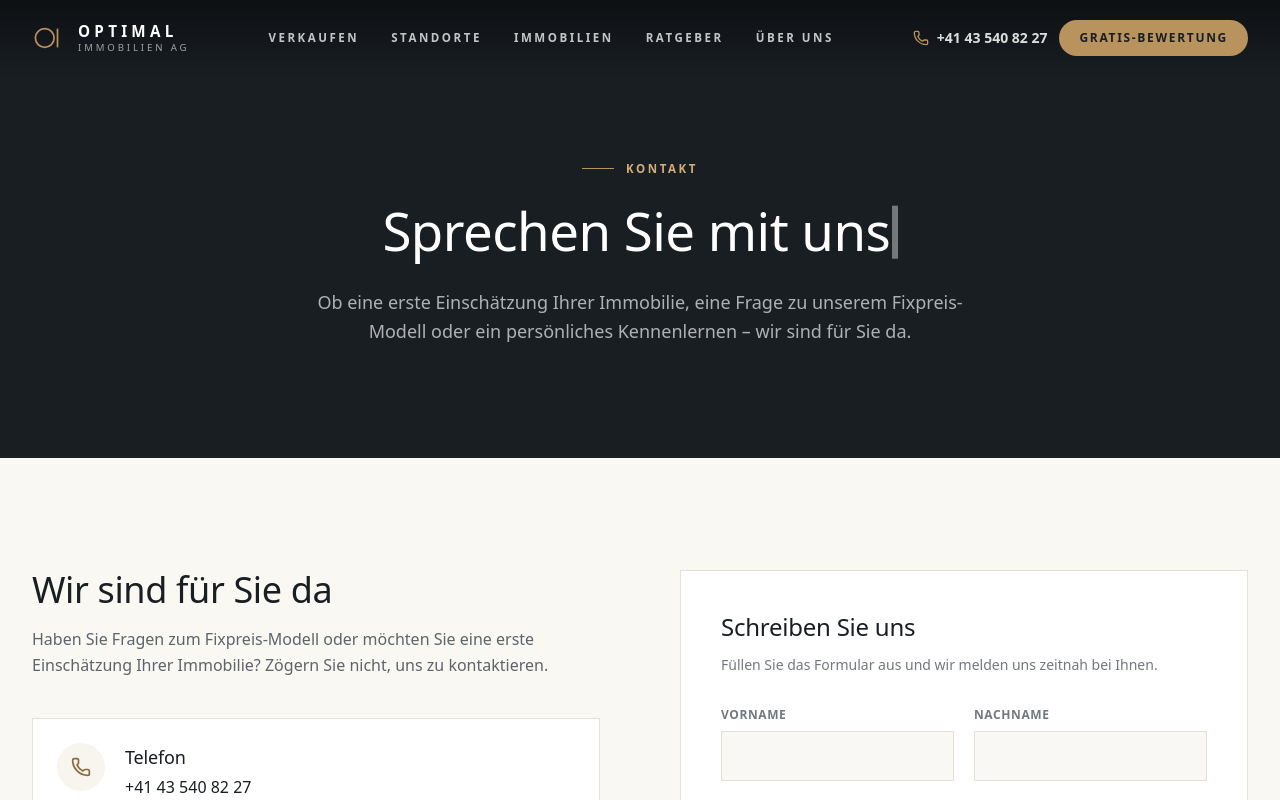
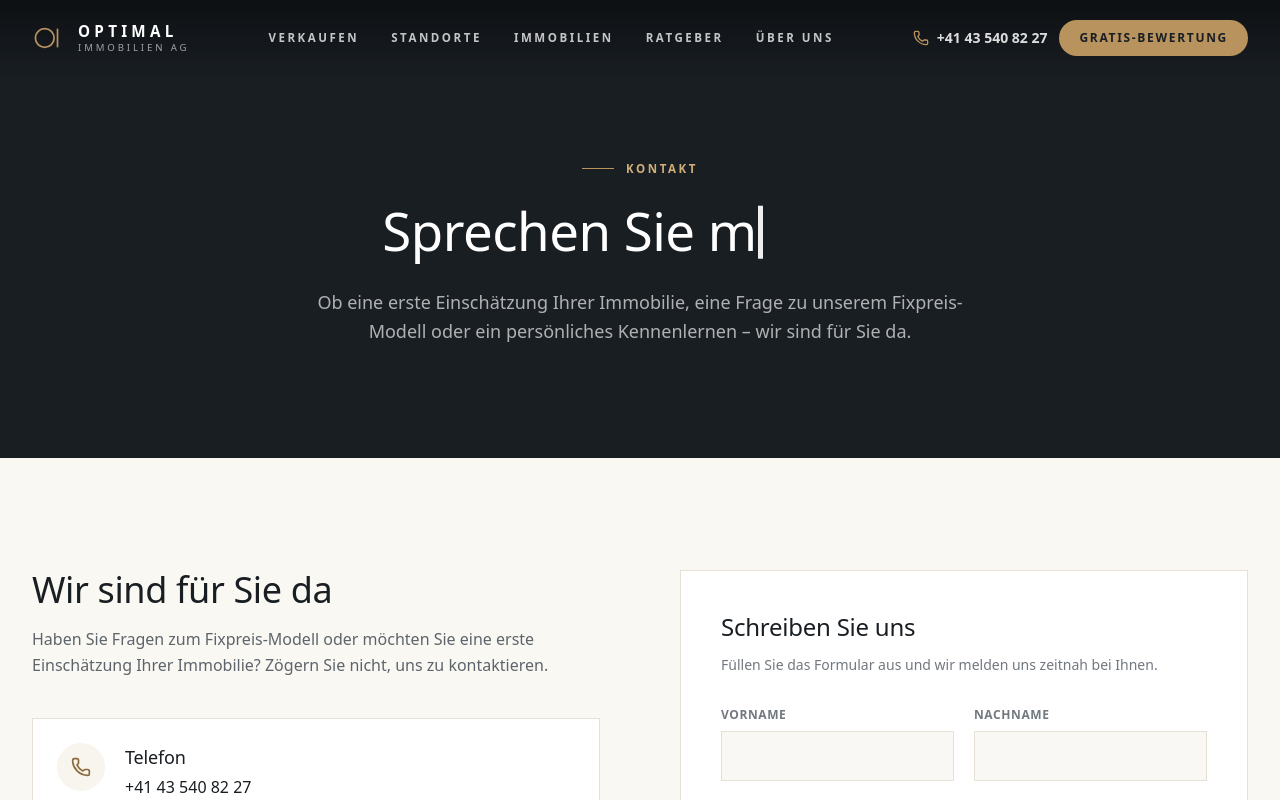
Before and after one commit to i-shubham24/Zurich-Estate, a Next.js app: page /kontakt in a window 1280 px wide. Shown: the top 800 px of the page. Built offline with nearby package versions, Linux system fonts and the light colour scheme.

Commit message:
feat: loop typewriter, fix layout shifts, and add to verkaufen page

```diff
--- a/src/app/immobilie-verkaufen/page.tsx
+++ b/src/app/immobilie-verkaufen/page.tsx
@@ -2,6 +2,7 @@ import type { Metadata } from "next";
 import { Camera, FileCheck2, Megaphone, Users, KeyRound, Check } from "lucide-react";
 import PageHero from "@/components/PageHero";
 import Reveal from "@/components/Reveal";
+import Typewriter from "@/components/Typewriter";
 import { SectionHeading, Eyebrow, ButtonLink } from "@/components/ui";
 import Method from "@/components/Method";
 import ValuationCta from "@/components/ValuationCta";
@@ -116,7 +117,7 @@ export default function VerkaufenPage() {
         title={
           <>
             Immobilie verkaufen in Zürich –{" "}
-            <span className="italic text-gold">provisionsfrei</span>.
+            <span className="italic text-gold"><Typewriter text="provisionsfrei" /></span>.
           </>
         }
         subtitle={`Dieselbe erstklassige Vermarktung wie beim klassischen Makler – aber zum Fixpreis von ${site.fixedPrice} statt 2–3 % Provision. Den Unterschied behalten Sie.`}
--- a/src/components/Typewriter.tsx
+++ b/src/components/Typewriter.tsx
@@ -8,13 +8,17 @@ export default function Typewriter({
   className = "",
   speed = 80,
   delay = 300,
+  loop = true,
+  loopDelay = 3000,
 }: {
   text: string;
   className?: string;
   speed?: number;
   delay?: number;
+  loop?: boolean;
+  loopDelay?: number;
 }) {
-  const [displayedText, setDisplayedText] = useState("");
+  const [currentIndex, setCurrentIndex] = useState(0);
   const [hasStarted, setHasStarted] = useState(false);
 
   useEffect(() => {
@@ -28,23 +32,20 @@ export default function Typewriter({
   useEffect(() => {
     if (!hasStarted) return;
 
-    let currentIndex = 0;
+    if (currentIndex < text.length) {
+      const timer = setTimeout(() => {
+        setCurrentIndex((prev) => prev + 1);
+      }, speed);
+      return () => clearTimeout(timer);
+    } else if (loop && currentIndex === text.length) {
+      const timer = setTimeout(() => {
+        setCurrentIndex(0);
+      }, loopDelay);
+      return () => clearTimeout(timer);
+    }
+  }, [currentIndex, text.length, speed, hasStarted, loop, loopDelay]);
 
-    const interval = setInterval(() => {
-      if (currentIndex <= text.length) {
-        setDisplayedText(text.slice(0, currentIndex));
-        currentIndex++;
-      } else {
-        clearInterval(interval);
-      }
-    }, speed);
-
-    return () => clearInterval(interval);
-  }, [text, speed, hasStarted]);
-
-  return (
-    <span className={`inline-block ${className}`}>
-      {displayedText}
+  const Cursor = () => (
     <motion.span
       animate={{ opacity: [1, 0] }}
       transition={{
@@ -52,9 +53,25 @@ export default function Typewriter({
         repeat: Infinity,
         ease: "linear"
       }}
-        className="inline-block w-[0.1em] h-[1em] bg-current ml-[2px] align-middle"
+      className="inline-block w-[0.1em] h-[1em] bg-current mx-[1px] align-middle"
       style={{ transform: "translateY(-10%)" }}
     />
+  );
+
+  return (
+    <span className={`inline ${className}`}>
+      {text.split("").map((char, i) => {
+        const isCurrent = i === currentIndex;
+        const isTyped = i < currentIndex;
+
+        return (
+          <span key={i}>
+            {isCurrent && <Cursor />}
+            <span className={isTyped ? "" : "opacity-0"}>{char}</span>
+          </span>
+        );
+      })}
+      {currentIndex === text.length && <Cursor />}
     </span>
   );
 }
```
Lines whose indentation alone changed are shown as unchanged.
